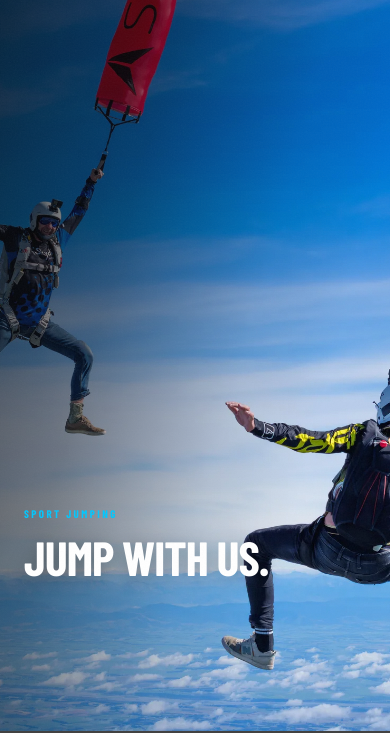
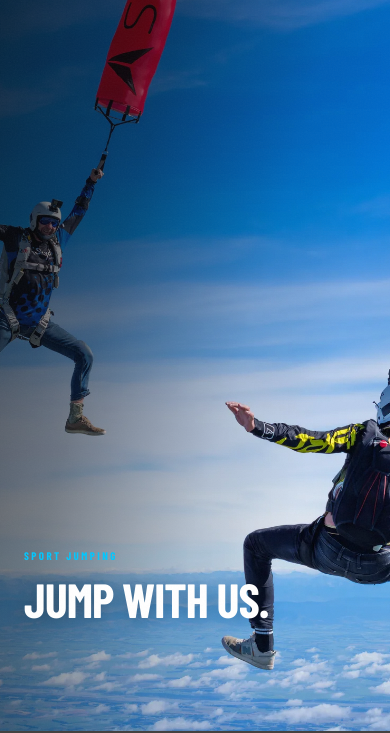
Before and after one commit to eem29/dropx-website, a website: page jump.html in a window 390 px wide. Shown: the part 113-846 px from the top of the page. Drawn offline with nearby package versions, Linux system fonts and the light colour scheme; grey boxes are pictures that could not be loaded; a web font is replaced by a local one.

Commit message:
Adjust hero text position — split difference between 8% and 18%

```diff
--- a/jump.html
+++ b/jump.html
@@ -283,7 +283,7 @@
       .jump-hero-content {
         left: 1.5rem;
         right: 1.5rem;
-        bottom: 18%;
+        bottom: 13%;
         max-width: none;
       }
       .jump-hero-headline { font-size: clamp(3rem, 12vw, 5rem); }
```
Also changed, not shown: contact.html (+1 -1 lines), faq.html (+1 -1 lines).
